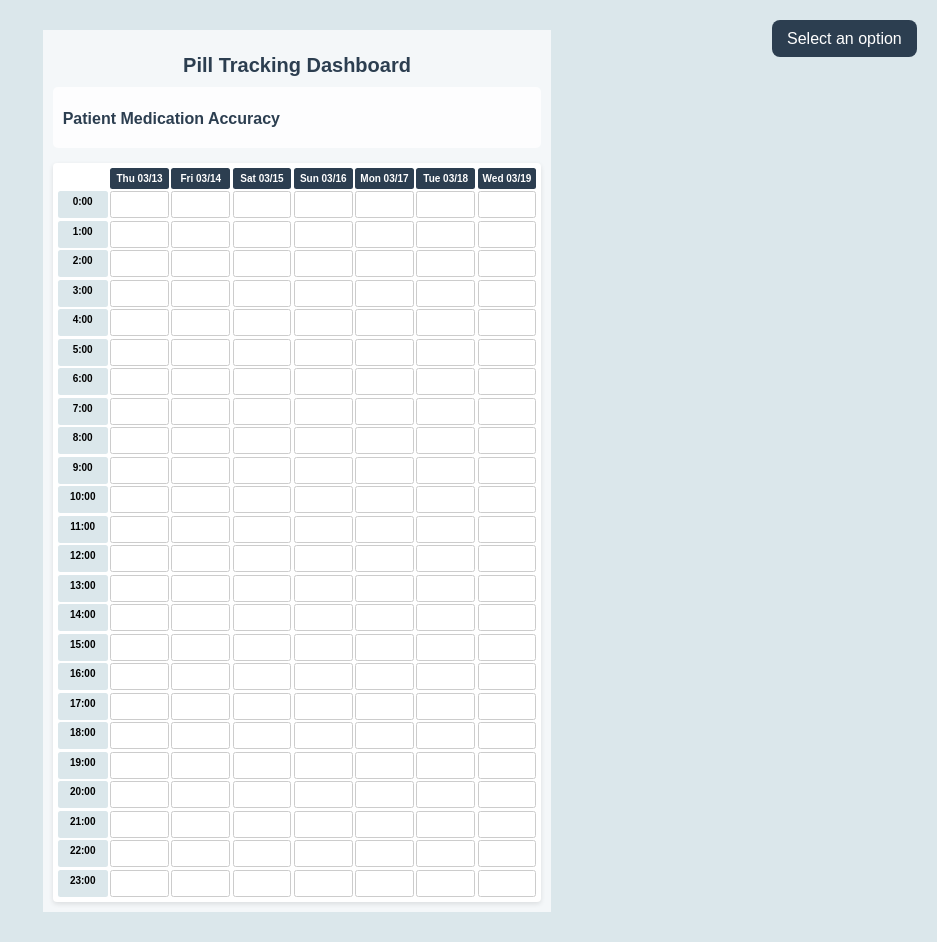
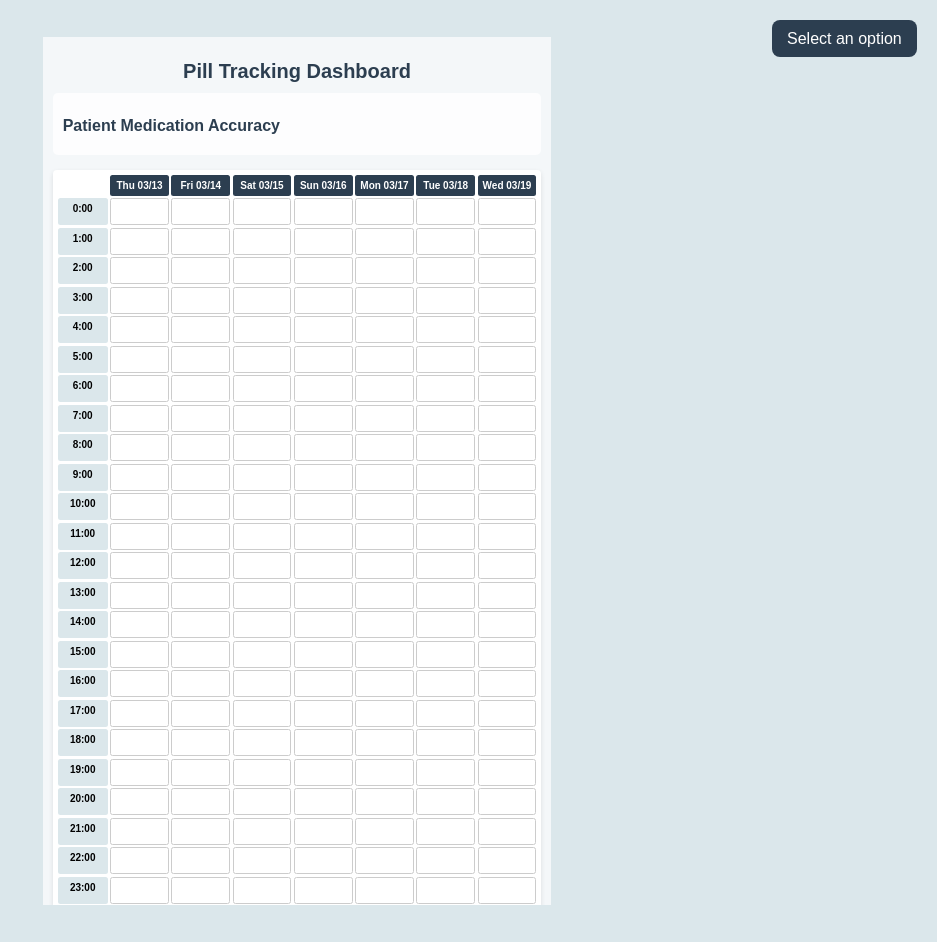
Before and after one commit to tkoda1/Capstone, a Django app: page /dashboard in a window 1280 px wide. Shown: the whole page, without its empty margins (343-1280 px from the left). Run offline with Django 5.2, Linux system fonts and the light colour scheme; the visitor is signed in with stand-in values (Sample User, id 1); data that the repository does not hold is empty; parts of the project's set-up code (start-up, migrations or seed data) failed here and were passed over.

Commit message:
style dashboard

```diff
--- a/pillPopperPro/static/dashboard.css
+++ b/pillPopperPro/static/dashboard.css
@@ -2,14 +2,18 @@
     padding: 10px;
     background-color: #f4f7f9;
     min-height: 50vh;
+    overflow-y: auto;
+    max-height: 90vh;
 }
 
-.dashboard-title {
+.dashboard-titlee {
     text-align: center;
     font-size: 20px;
     font-weight: bold;
     color: #2c3e50;
     margin-bottom: 10px;
+    overflow-y: auto;
+    max-height: 90vh;
 }
 
 .pill-calendar {
@@ -134,6 +138,8 @@
     padding: 10px;
     margin-bottom: 15px;
     border-radius: 5px;
+    overflow-y: auto;
+    max-height: 90vh;
 }
 
 .accuracy-title {
@@ -141,6 +147,8 @@
     font-weight: bold;
     color: #2c3e50;
     margin-bottom: 10px;
+    overflow-y: auto;
+    max-height: 90vh;
 }
 
 .accuracy-list {
--- a/pillPopperPro/static/styles.css
+++ b/pillPopperPro/static/styles.css
@@ -651,7 +651,7 @@
     text-decoration: underline;
 }
 
-/* General form styling */
+
 .form-container {
     background-color: white;
     padding: 30px;
@@ -659,6 +659,16 @@
     box-shadow: 0px 4px 10px rgba(0, 0, 0, 0.1);
     max-width: 420px;
     margin: auto;
+}
+
+.form-container-pill {
+    background-color: white;
+    padding: 30px;
+    border-radius: 10px;
+    box-shadow: 0px 4px 10px rgba(0, 0, 0, 0.1);
+    max-width: 420px;
+    overflow-y: auto;
+    max-height: 80vh;
 }
 
 
@@ -716,7 +726,7 @@
     text-align: center;
 }
 
-.container {
+.container3 {
     display: flex;
     justify-content: center;
     align-items: center;
--- a/pillPopperPro/templates/pillDashboard.html
+++ b/pillPopperPro/templates/pillDashboard.html
@@ -5,7 +5,7 @@
 <link rel="stylesheet" href="{% static 'dashboard.css' %}">
 
 <div class="dashboard-container">
-    <h1 class="dashboard-title">Pill Tracking Dashboard</h1>
+    <h1 class="dashboard-titlee">Pill Tracking Dashboard</h1>
 
     <div class="accuracy-container">
         <h2 class="accuracy-title">Patient Medication Accuracy</h2>
```
